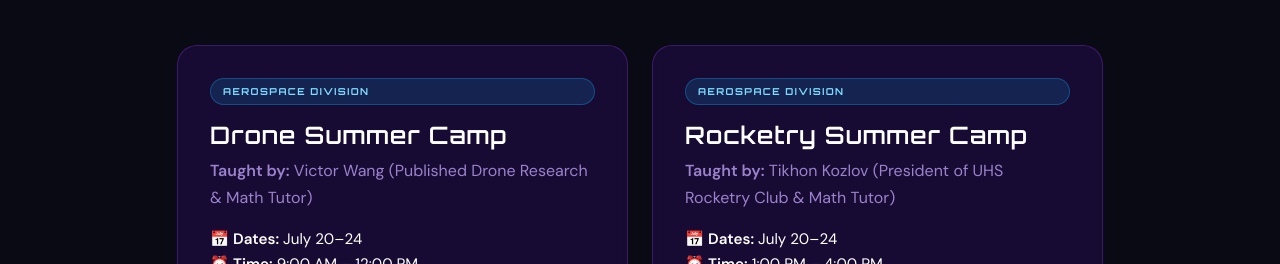
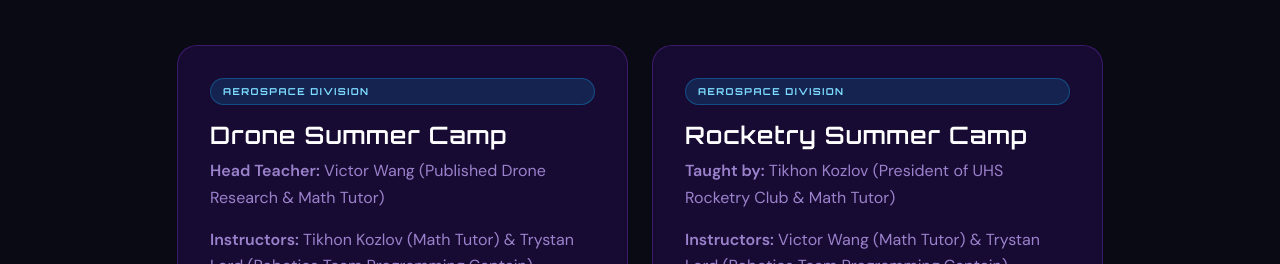
Before and after one commit to Venture-Capitalist/venture-capitalist.github.io, a plain HTML site: page programs.html in a window 1280 px wide. Shown: the part 688-952 px from the top of the page. Drawn offline with nearby package versions, Linux system fonts and the light colour scheme.

Commit message:
added extra information to summer camps in programs.html

```diff
--- a/programs.html
+++ b/programs.html
@@ -136,8 +136,8 @@
           <div class="SCcard h-100 flex flex-column">
             <span class="division-tag tag-aerospace">Aerospace Division</span>
             <h3 class="text-white mt-1">Drone Summer Camp</h3>
-            <p class="mb-3"><strong>Taught by:</strong> Victor Wang (Published Drone Research &amp; Math Tutor)</p>
-
+            <p class="mb-3"><strong>Head Teacher:</strong> Victor Wang (Published Drone Research &amp; Math Tutor)</p>
+            <p class="mb-3"><strong>Instructors:</strong> Tikhon Kozlov (Math Tutor) &amp; Trystan Lord (Robotics Team Programming Captain) </p>
             <div class="mb-3 text-white" style="font-size: 0.95rem;">
               📅 <strong>Dates:</strong> July 20–24<br>
               ⏰ <strong>Time:</strong> 9:00 AM – 12:00 PM<br>
@@ -162,6 +162,7 @@
             <span class="division-tag tag-aerospace">Aerospace Division</span>
             <h3 class="text-white mt-1">Rocketry Summer Camp</h3>
             <p class="mb-3"><strong>Taught by:</strong> Tikhon Kozlov (President of UHS Rocketry Club &amp; Math Tutor)</p>
+            <p class="mb-3"><strong>Instructors:</strong> Victor Wang (Math Tutor) &amp; Trystan Lord (Robotics Team Programming Captain) </p>
 
             <div class="mb-3 text-white" style="font-size: 0.95rem;">
               📅 <strong>Dates:</strong> July 20–24<br>
```
